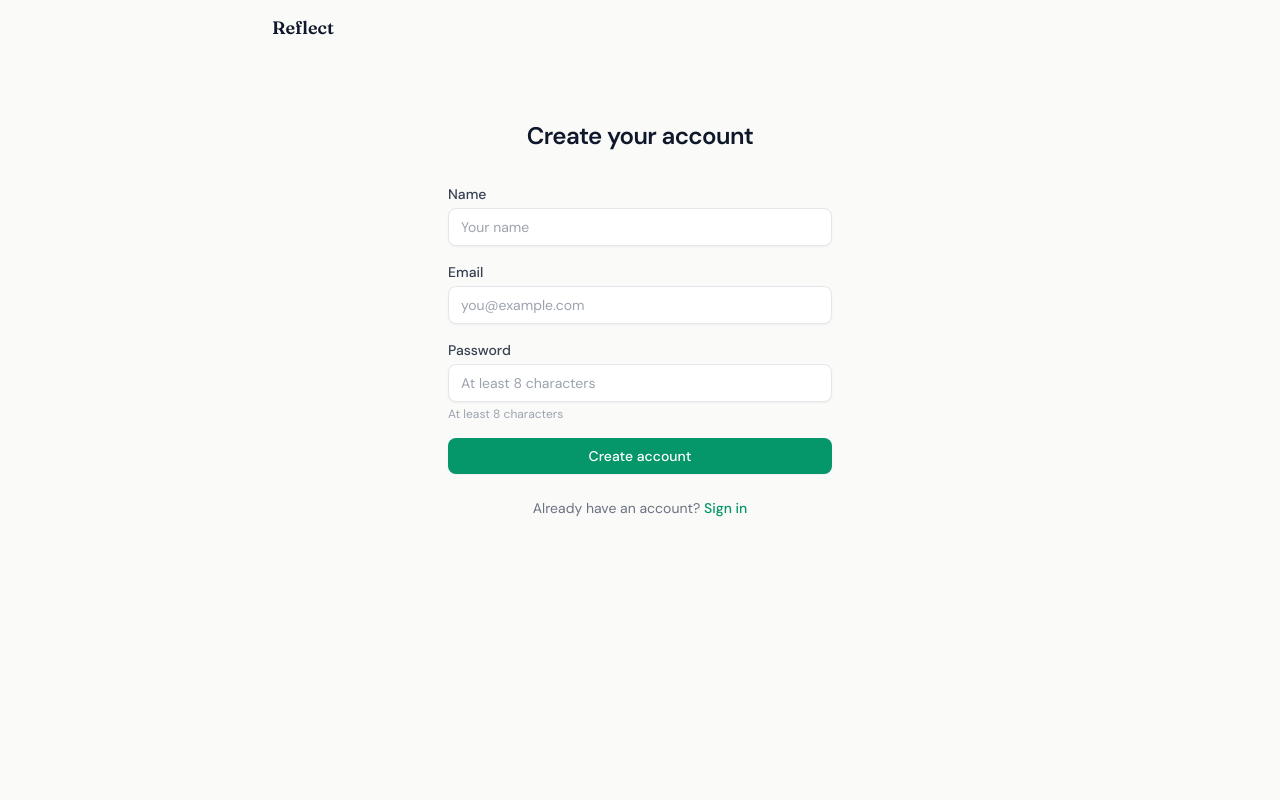
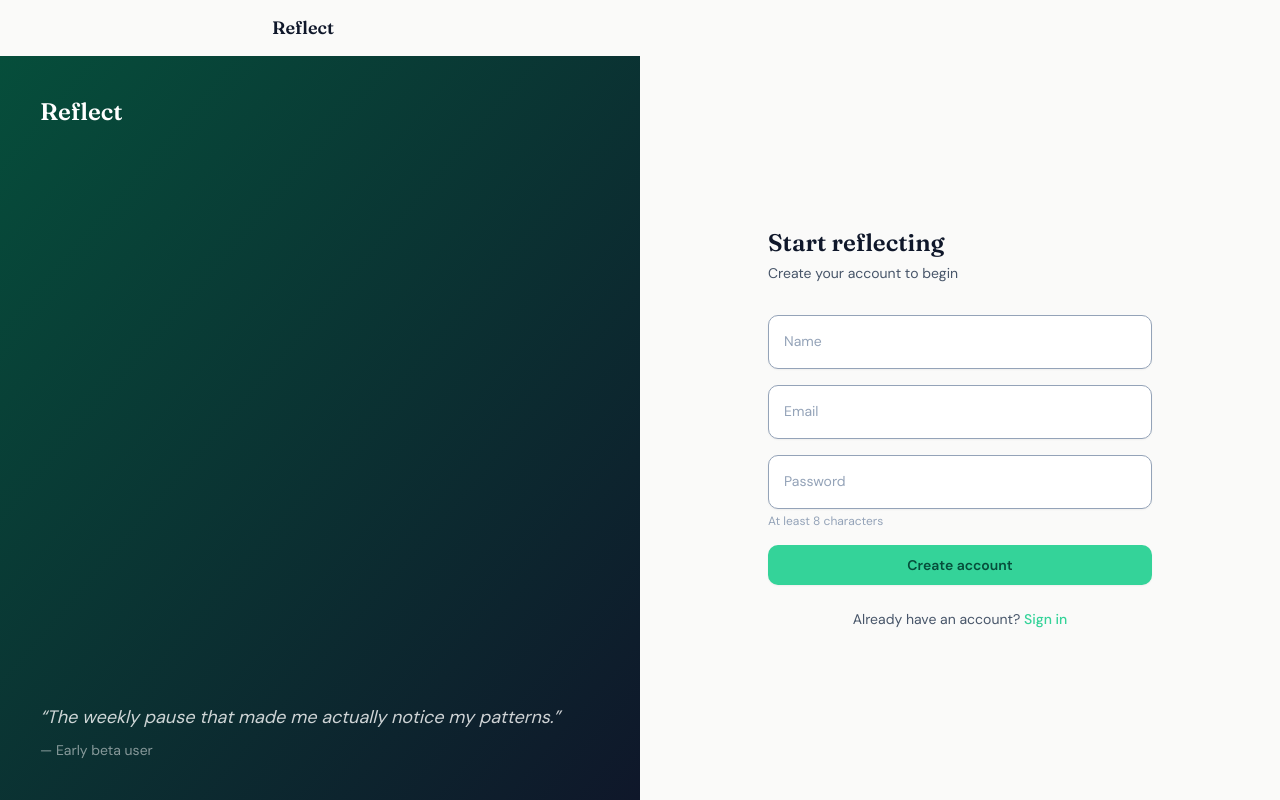
Before and after one commit to jeffjordan97/Reflect, a Next.js app in the folder web/: page /register in a window 1280 px wide. Built offline with nearby package versions, Linux system fonts and the light colour scheme; no server answers.

Commit message:
feat: enhanced auth pages with split layout, floating labels, and calm copy

```diff
--- a/web/src/app/forgot-password/page.tsx
+++ b/web/src/app/forgot-password/page.tsx
@@ -3,6 +3,8 @@
 import { FormEvent, useState } from "react";
 import { apiFetch } from "@/lib/api";
 import Link from "next/link";
+import AuthLayout from "@/components/AuthLayout";
+import FloatingInput from "@/components/FloatingInput";
 
 interface FieldErrors {
   email?: string;
@@ -48,24 +50,19 @@ export default function ForgotPasswordPage() {
   }
 
   return (
-    <div className="flex items-start justify-center px-4 pt-16 pb-16">
-      <div className="w-full max-w-sm">
-        <h1 className="text-2xl font-semibold tracking-tight text-center mb-2">
-          Reset your password
-        </h1>
-        <p className="text-sm text-gray-500 text-center mb-8">
-          Enter your email and we&apos;ll send you a reset link.
-        </p>
+    <AuthLayout>
+      <h1 className="font-serif text-2xl font-semibold text-text-primary mb-1">Reset your password</h1>
+      <p className="text-sm text-text-secondary mb-8">We&apos;ll send you a reset link</p>
 
       {submitted ? (
         <div className="space-y-6">
-            <div className="rounded-lg bg-green-50 border border-green-200 p-4 text-sm text-green-700">
+          <div className="rounded-input bg-green-50 border border-green-200 p-4 text-sm text-green-700">
             If that email is registered, we&apos;ve sent a reset link.
           </div>
-            <p className="text-center text-sm text-gray-500">
+          <p className="text-center text-sm text-text-secondary">
             <Link
               href="/login"
-                className="text-primary-600 hover:text-primary-700 font-medium"
+              className="font-medium text-primary-400 hover:text-primary-500"
             >
               Back to sign in
             </Link>
@@ -77,65 +74,44 @@ export default function ForgotPasswordPage() {
             {errors.form && (
               <div
                 role="alert"
-                  className="rounded-lg bg-red-50 border border-red-200 p-3 text-sm text-red-600"
+                className="rounded-input bg-red-50 border border-red-200 p-3 text-sm text-red-600"
               >
                 {errors.form}
               </div>
             )}
 
-              <div>
-                <label
-                  htmlFor="email"
-                  className="block text-sm font-medium text-gray-700 mb-1"
-                >
-                  Email
-                </label>
-                <input
+            <FloatingInput
               id="email"
+              label="Email"
               type="email"
               autoComplete="email"
               value={email}
-                  onChange={(e) => {
-                    setEmail(e.target.value);
-                    if (errors.email)
-                      setErrors({ ...errors, email: undefined });
+              onChange={(v) => {
+                setEmail(v);
+                if (errors.email) setErrors({ ...errors, email: undefined });
               }}
-                  aria-invalid={!!errors.email}
-                  aria-describedby={errors.email ? "email-error" : undefined}
-                  className={`w-full rounded-lg border px-3 py-2 text-sm shadow-sm focus:outline-none focus:ring-1 ${
-                    errors.email
-                      ? "border-red-400 focus:border-red-500 focus:ring-red-500"
-                      : "border-gray-200 focus:border-primary-500 focus:ring-primary-500"
-                  }`}
-                  placeholder="you@example.com"
+              error={errors.email}
             />
-                {errors.email && (
-                  <p id="email-error" className="mt-1 text-xs text-red-600">
-                    {errors.email}
-                  </p>
-                )}
-              </div>
 
             <button
               type="submit"
               disabled={isSubmitting}
-                className="w-full rounded-lg bg-primary-600 px-4 py-2 text-sm font-medium text-white shadow-sm hover:bg-primary-700 focus:outline-none focus:ring-2 focus:ring-primary-500 focus:ring-offset-2 disabled:opacity-50"
+              className="w-full rounded-input bg-primary-400 px-4 py-2.5 text-sm font-semibold text-primary-900 shadow-sm hover:bg-primary-500 focus:outline-none focus:ring-2 focus:ring-primary-400 focus:ring-offset-2 disabled:opacity-50"
             >
               {isSubmitting ? "Sending..." : "Send reset link"}
             </button>
           </form>
 
-            <p className="mt-6 text-center text-sm text-gray-500">
+          <p className="mt-6 text-center text-sm text-text-secondary">
             <Link
               href="/login"
-                className="text-primary-600 hover:text-primary-700 font-medium"
+              className="font-medium text-primary-400 hover:text-primary-500"
             >
               Back to sign in
             </Link>
           </p>
         </>
       )}
-      </div>
-    </div>
+    </AuthLayout>
   );
 }
--- a/web/src/app/login/page.tsx
+++ b/web/src/app/login/page.tsx
@@ -5,6 +5,8 @@ import { useAuth } from "@/lib/auth";
 import { useRouter } from "next/navigation";
 import Link from "next/link";
 import type { ApiError } from "@/lib/types";
+import AuthLayout from "@/components/AuthLayout";
+import FloatingInput from "@/components/FloatingInput";
 
 interface FieldErrors {
   email?: string;
@@ -51,85 +53,39 @@ export default function LoginPage() {
   }
 
   return (
-    <div className="flex items-start justify-center px-4 pt-16 pb-16">
-      <div className="w-full max-w-sm">
-        <h1 className="text-2xl font-semibold tracking-tight text-center mb-8">
-          Welcome back
-        </h1>
+    <AuthLayout>
+      <h1 className="font-serif text-2xl font-semibold text-text-primary mb-1">Welcome back</h1>
+      <p className="text-sm text-text-secondary mb-8">Sign in to continue your practice</p>
 
       <form onSubmit={handleSubmit} noValidate className="space-y-4">
         {errors.form && (
-            <div
-              role="alert"
-              className="rounded-lg bg-red-50 border border-red-200 p-3 text-sm text-red-600"
-            >
+          <div role="alert" className="rounded-input bg-red-50 border border-red-200 p-3 text-sm text-red-600">
             {errors.form}
           </div>
         )}
 
-          <div>
-            <label htmlFor="email" className="block text-sm font-medium text-gray-700 mb-1">
-              Email
-            </label>
-            <input
+        <FloatingInput
           id="email"
+          label="Email"
           type="email"
           autoComplete="email"
           value={email}
-              onChange={(e) => {
-                setEmail(e.target.value);
-                if (errors.email) setErrors({ ...errors, email: undefined });
-              }}
-              aria-invalid={!!errors.email}
-              aria-describedby={errors.email ? "email-error" : undefined}
-              className={`w-full rounded-lg border px-3 py-2 text-sm shadow-sm focus:outline-none focus:ring-1 ${
-                errors.email
-                  ? "border-red-400 focus:border-red-500 focus:ring-red-500"
-                  : "border-gray-200 focus:border-primary-500 focus:ring-primary-500"
-              }`}
-              placeholder="you@example.com"
+          onChange={(v) => { setEmail(v); if (errors.email) setErrors({ ...errors, email: undefined }); }}
+          error={errors.email}
         />
-            {errors.email && (
-              <p id="email-error" className="mt-1 text-xs text-red-600">
-                {errors.email}
-              </p>
-            )}
-          </div>
 
-          <div>
-            <label htmlFor="password" className="block text-sm font-medium text-gray-700 mb-1">
-              Password
-            </label>
-            <input
+        <FloatingInput
           id="password"
+          label="Password"
           type="password"
           autoComplete="current-password"
           value={password}
-              onChange={(e) => {
-                setPassword(e.target.value);
-                if (errors.password) setErrors({ ...errors, password: undefined });
-              }}
-              aria-invalid={!!errors.password}
-              aria-describedby={errors.password ? "password-error" : undefined}
-              className={`w-full rounded-lg border px-3 py-2 text-sm shadow-sm focus:outline-none focus:ring-1 ${
-                errors.password
-                  ? "border-red-400 focus:border-red-500 focus:ring-red-500"
-                  : "border-gray-200 focus:border-primary-500 focus:ring-primary-500"
-              }`}
-              placeholder="••••••••"
+          onChange={(v) => { setPassword(v); if (errors.password) setErrors({ ...errors, password: undefined }); }}
+          error={errors.password}
         />
-            {errors.password && (
-              <p id="password-error" className="mt-1 text-xs text-red-600">
-                {errors.password}
-              </p>
-            )}
-          </div>
 
         <div className="flex justify-end">
-            <Link
-              href="/forgot-password"
-              className="text-xs text-primary-600 hover:text-primary-700"
-            >
+          <Link href="/forgot-password" className="text-xs text-primary-400 hover:text-primary-500">
             Forgot password?
           </Link>
         </div>
@@ -137,19 +93,16 @@ export default function LoginPage() {
         <button
           type="submit"
           disabled={isSubmitting}
-            className="w-full rounded-lg bg-primary-600 px-4 py-2 text-sm font-medium text-white shadow-sm hover:bg-primary-700 focus:outline-none focus:ring-2 focus:ring-primary-500 focus:ring-offset-2 disabled:opacity-50"
+          className="w-full rounded-input bg-primary-400 px-4 py-2.5 text-sm font-semibold text-primary-900 shadow-sm hover:bg-primary-500 focus:outline-none focus:ring-2 focus:ring-primary-400 focus:ring-offset-2 disabled:opacity-50"
         >
           {isSubmitting ? "Signing in..." : "Sign in"}
         </button>
       </form>
 
-        <p className="mt-6 text-center text-sm text-gray-500">
+      <p className="mt-6 text-center text-sm text-text-secondary">
         Don&apos;t have an account?{" "}
-          <Link href="/register" className="text-primary-600 hover:text-primary-700 font-medium">
-            Create one
-          </Link>
+        <Link href="/register" className="font-medium text-primary-400 hover:text-primary-500">Sign up</Link>
       </p>
-      </div>
-    </div>
+    </AuthLayout>
   );
 }
--- a/web/src/app/register/page.tsx
+++ b/web/src/app/register/page.tsx
@@ -5,6 +5,8 @@ import { useAuth } from "@/lib/auth";
 import { useRouter } from "next/navigation";
 import Link from "next/link";
 import type { ApiError } from "@/lib/types";
+import AuthLayout from "@/components/AuthLayout";
+import FloatingInput from "@/components/FloatingInput";
 
 interface FieldErrors {
   displayName?: string;
@@ -49,8 +51,6 @@ export default function RegisterPage() {
     } catch (err) {
       const apiError = err as ApiError;
       const message = apiError.error || "Sign up failed. Please try again.";
-
-      // Map known errors to fields
       if (/email/i.test(message) && /(exist|registered|taken)/i.test(message)) {
         setErrors({ email: "This email is already registered" });
       } else {
@@ -62,129 +62,60 @@ export default function RegisterPage() {
   }
 
   return (
-    <div className="flex items-start justify-center px-4 pt-16 pb-16">
-      <div className="w-full max-w-sm">
-        <h1 className="text-2xl font-semibold tracking-tight text-center mb-8">
-          Create your account
-        </h1>
+    <AuthLayout>
+      <h1 className="font-serif text-2xl font-semibold text-text-primary mb-1">Start reflecting</h1>
+      <p className="text-sm text-text-secondary mb-8">Create your account to begin</p>
 
       <form onSubmit={handleSubmit} noValidate className="space-y-4">
         {errors.form && (
-            <div
-              role="alert"
-              className="rounded-lg bg-red-50 border border-red-200 p-3 text-sm text-red-600"
-            >
+          <div role="alert" className="rounded-input bg-red-50 border border-red-200 p-3 text-sm text-red-600">
             {errors.form}
           </div>
         )}
 
-          <div>
-            <label htmlFor="displayName" className="block text-sm font-medium text-gray-700 mb-1">
-              Name
-            </label>
-            <input
+        <FloatingInput
           id="displayName"
-              type="text"
+          label="Name"
           autoComplete="name"
           value={displayName}
-              onChange={(e) => {
-                setDisplayName(e.target.value);
-                if (errors.displayName) setErrors({ ...errors, displayName: undefined });
-              }}
-              aria-invalid={!!errors.displayName}
-              aria-describedby={errors.displayName ? "displayName-error" : undefined}
-              className={`w-full rounded-lg border px-3 py-2 text-sm shadow-sm focus:outline-none focus:ring-1 ${
-                errors.displayName
-                  ? "border-red-400 focus:border-red-500 focus:ring-red-500"
-                  : "border-gray-200 focus:border-primary-500 focus:ring-primary-500"
-              }`}
-              placeholder="Your name"
+          onChange={(v) => { setDisplayName(v); if (errors.displayName) setErrors({ ...errors, displayName: undefined }); }}
+          error={errors.displayName}
         />
-            {errors.displayName && (
-              <p id="displayName-error" className="mt-1 text-xs text-red-600">
-                {errors.displayName}
-              </p>
-            )}
-          </div>
 
-          <div>
-            <label htmlFor="email" className="block text-sm font-medium text-gray-700 mb-1">
-              Email
-            </label>
-            <input
+        <FloatingInput
           id="email"
+          label="Email"
           type="email"
           autoComplete="email"
           value={email}
-              onChange={(e) => {
-                setEmail(e.target.value);
-                if (errors.email) setErrors({ ...errors, email: undefined });
-              }}
-              aria-invalid={!!errors.email}
-              aria-describedby={errors.email ? "email-error" : undefined}
-              className={`w-full rounded-lg border px-3 py-2 text-sm shadow-sm focus:outline-none focus:ring-1 ${
-                errors.email
-                  ? "border-red-400 focus:border-red-500 focus:ring-red-500"
-                  : "border-gray-200 focus:border-primary-500 focus:ring-primary-500"
-              }`}
-              placeholder="you@example.com"
+          onChange={(v) => { setEmail(v); if (errors.email) setErrors({ ...errors, email: undefined }); }}
+          error={errors.email}
         />
-            {errors.email && (
-              <p id="email-error" className="mt-1 text-xs text-red-600">
-                {errors.email}
-              </p>
-            )}
-          </div>
 
-          <div>
-            <label htmlFor="password" className="block text-sm font-medium text-gray-700 mb-1">
-              Password
-            </label>
-            <input
+        <FloatingInput
           id="password"
+          label="Password"
           type="password"
           autoComplete="new-password"
           value={password}
-              onChange={(e) => {
-                setPassword(e.target.value);
-                if (errors.password) setErrors({ ...errors, password: undefined });
-              }}
-              aria-invalid={!!errors.password}
-              aria-describedby={errors.password ? "password-error" : "password-hint"}
-              className={`w-full rounded-lg border px-3 py-2 text-sm shadow-sm focus:outline-none focus:ring-1 ${
-                errors.password
-                  ? "border-red-400 focus:border-red-500 focus:ring-red-500"
-                  : "border-gray-200 focus:border-primary-500 focus:ring-primary-500"
-              }`}
-              placeholder="At least 8 characters"
+          onChange={(v) => { setPassword(v); if (errors.password) setErrors({ ...errors, password: undefined }); }}
+          error={errors.password}
+          hint="At least 8 characters"
         />
-            {errors.password ? (
-              <p id="password-error" className="mt-1 text-xs text-red-600">
-                {errors.password}
-              </p>
-            ) : (
-              <p id="password-hint" className="mt-1 text-xs text-gray-400">
-                At least 8 characters
-              </p>
-            )}
-          </div>
 
         <button
           type="submit"
           disabled={isSubmitting}
-            className="w-full rounded-lg bg-primary-600 px-4 py-2 text-sm font-medium text-white shadow-sm hover:bg-primary-700 focus:outline-none focus:ring-2 focus:ring-primary-500 focus:ring-offset-2 disabled:opacity-50"
+          className="w-full rounded-input bg-primary-400 px-4 py-2.5 text-sm font-semibold text-primary-900 shadow-sm hover:bg-primary-500 focus:outline-none focus:ring-2 focus:ring-primary-400 focus:ring-offset-2 disabled:opacity-50"
         >
           {isSubmitting ? "Creating account..." : "Create account"}
         </button>
       </form>
 
-        <p className="mt-6 text-center text-sm text-gray-500">
+      <p className="mt-6 text-center text-sm text-text-secondary">
         Already have an account?{" "}
-          <Link href="/login" className="text-primary-600 hover:text-primary-700 font-medium">
-            Sign in
-          </Link>
+        <Link href="/login" className="font-medium text-primary-400 hover:text-primary-500">Sign in</Link>
       </p>
-      </div>
-    </div>
+    </AuthLayout>
   );
 }
--- a/web/src/app/reset-password/page.tsx
+++ b/web/src/app/reset-password/page.tsx
@@ -6,6 +6,8 @@ import { Suspense } from "react";
 import { apiFetch } from "@/lib/api";
 import Link from "next/link";
 import type { ApiError } from "@/lib/types";
+import AuthLayout from "@/components/AuthLayout";
+import FloatingInput from "@/components/FloatingInput";
 import Spinner from "@/components/Spinner";
 
 interface FieldErrors {
@@ -27,12 +29,12 @@ function ResetPasswordForm() {
   if (!token) {
     return (
       <div className="space-y-4 text-center">
-        <div className="rounded-lg bg-red-50 border border-red-200 p-4 text-sm text-red-600">
+        <div className="rounded-input bg-red-50 border border-red-200 p-4 text-sm text-red-600">
           Invalid reset link. Please request a new password reset.
         </div>
         <Link
           href="/forgot-password"
-          className="text-sm text-primary-600 hover:text-primary-700 font-medium"
+          className="text-sm font-medium text-primary-400 hover:text-primary-500"
         >
           Request new reset link
         </Link>
@@ -83,13 +85,13 @@ function ResetPasswordForm() {
   if (success) {
     return (
       <div className="space-y-6">
-        <div className="rounded-lg bg-green-50 border border-green-200 p-4 text-sm text-green-700">
+        <div className="rounded-input bg-green-50 border border-green-200 p-4 text-sm text-green-700">
           Your password has been updated.
         </div>
-        <p className="text-center text-sm text-gray-500">
+        <p className="text-center text-sm text-text-secondary">
           <Link
             href="/login"
-            className="text-primary-600 hover:text-primary-700 font-medium"
+            className="font-medium text-primary-400 hover:text-primary-500"
           >
             Sign in with your new password
           </Link>
@@ -104,102 +106,52 @@ function ResetPasswordForm() {
         {errors.form && (
           <div
             role="alert"
-            className="rounded-lg bg-red-50 border border-red-200 p-3 text-sm text-red-600"
+            className="rounded-input bg-red-50 border border-red-200 p-3 text-sm text-red-600"
           >
             {errors.form}
           </div>
         )}
 
-        <div>
-          <label
-            htmlFor="newPassword"
-            className="block text-sm font-medium text-gray-700 mb-1"
-          >
-            New password
-          </label>
-          <input
+        <FloatingInput
           id="newPassword"
+          label="New password"
           type="password"
           autoComplete="new-password"
           value={newPassword}
-            onChange={(e) => {
-              setNewPassword(e.target.value);
-              if (errors.newPassword)
-                setErrors({ ...errors, newPassword: undefined });
+          onChange={(v) => {
+            setNewPassword(v);
+            if (errors.newPassword) setErrors({ ...errors, newPassword: undefined });
           }}
-            aria-invalid={!!errors.newPassword}
-            aria-describedby={
-              errors.newPassword ? "newPassword-error" : "newPassword-hint"
-            }
-            className={`w-full rounded-lg border px-3 py-2 text-sm shadow-sm focus:outline-none focus:ring-1 ${
-              errors.newPassword
-                ? "border-red-400 focus:border-red-500 focus:ring-red-500"
-                : "border-gray-200 focus:border-primary-500 focus:ring-primary-500"
-            }`}
-            placeholder="At least 8 characters"
+          error={errors.newPassword}
+          hint="At least 8 characters"
         />
-          {errors.newPassword ? (
-            <p id="newPassword-error" className="mt-1 text-xs text-red-600">
-              {errors.newPassword}
-            </p>
-          ) : (
-            <p id="newPassword-hint" className="mt-1 text-xs text-gray-400">
-              At least 8 characters
-            </p>
-          )}
-        </div>
 
-        <div>
-          <label
-            htmlFor="confirmPassword"
-            className="block text-sm font-medium text-gray-700 mb-1"
-          >
-            Confirm password
-          </label>
-          <input
+        <FloatingInput
           id="confirmPassword"
+          label="Confirm password"
           type="password"
           autoComplete="new-password"
           value={confirmPassword}
-            onChange={(e) => {
-              setConfirmPassword(e.target.value);
-              if (errors.confirmPassword)
-                setErrors({ ...errors, confirmPassword: undefined });
+          onChange={(v) => {
+            setConfirmPassword(v);
+            if (errors.confirmPassword) setErrors({ ...errors, confirmPassword: undefined });
           }}
-            aria-invalid={!!errors.confirmPassword}
-            aria-describedby={
-              errors.confirmPassword ? "confirmPassword-error" : undefined
-            }
-            className={`w-full rounded-lg border px-3 py-2 text-sm shadow-sm focus:outline-none focus:ring-1 ${
-              errors.confirmPassword
-                ? "border-red-400 focus:border-red-500 focus:ring-red-500"
-                : "border-gray-200 focus:border-primary-500 focus:ring-primary-500"
-            }`}
-            placeholder="Repeat your password"
+          error={errors.confirmPassword}
         />
-          {errors.confirmPassword && (
-            <p
-              id="confirmPassword-error"
-              className="mt-1 text-xs text-red-600"
-            >
-              {errors.confirmPassword}
-            </p>
-          )}
-        </div>
 
         <button
           type="submit"
           disabled={isSubmitting}
-          className="w-full rounded-lg bg-primary-600 px-4 py-2 text-sm font-medium text-white shadow-sm hover:bg-primary-700 focus:outline-none focus:ring-2 focus:ring-primary-500 focus:ring-offset-2 disabled:opacity-50"
+          className="w-full rounded-input bg-primary-400 px-4 py-2.5 text-sm font-semibold text-primary-900 shadow-sm hover:bg-primary-500 focus:outline-none focus:ring-2 focus:ring-primary-400 focus:ring-offset-2 disabled:opacity-50"
         >
           {isSubmitting ? "Resetting..." : "Reset password"}
         </button>
       </form>
 
-      <p className="mt-6 text-center text-sm text-gray-500">
+      <p className="mt-6 text-center text-sm text-text-secondary">
         <Link
           href="/login"
-          className="text-primary-600 hover:text-primary-700 font-medium"
+          className="font-medium text-primary-400 hover:text-primary-500"
         >
           Back to sign in
         </Link>
@@ -210,15 +162,12 @@ function ResetPasswordForm() {
 
 export default function ResetPasswordPage() {
   return (
-    <div className="flex items-start justify-center px-4 pt-16 pb-16">
-      <div className="w-full max-w-sm">
-        <h1 className="text-2xl font-semibold tracking-tight text-center mb-8">
-          Set a new password
-        </h1>
+    <AuthLayout>
+      <h1 className="font-serif text-2xl font-semibold text-text-primary mb-1">Set a new password</h1>
+      <p className="text-sm text-text-secondary mb-8">Enter your new password below</p>
       <Suspense fallback={<Spinner label="Loading..." />}>
         <ResetPasswordForm />
       </Suspense>
-      </div>
-    </div>
+    </AuthLayout>
   );
 }
```
Lines whose indentation alone changed are shown as unchanged.
